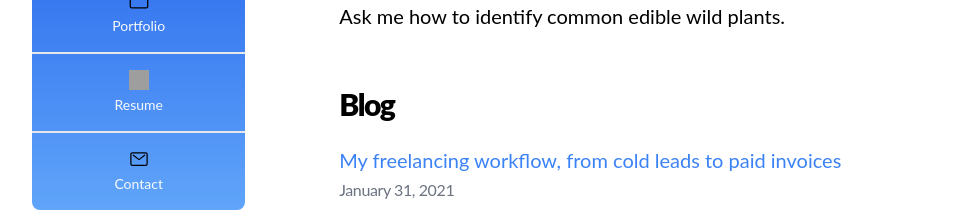
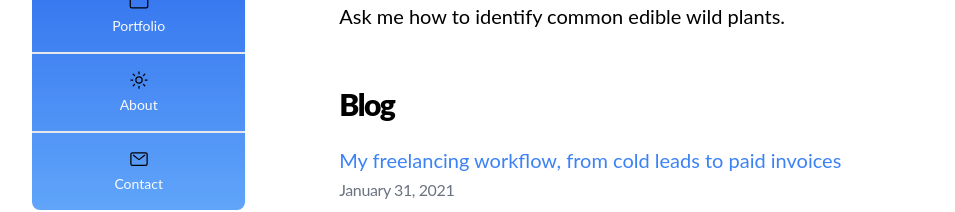
Before and after one commit to samuelsycamore/nextjs-tech-career-blog, a Next.js app: page / in a window 1280 px wide. Shown: the part 344-556 px from the top of the page, without its empty margins (8-963 px from the left). Built offline with nearby package versions, Linux system fonts and the light colour scheme; grey boxes are pictures that could not be loaded.

Commit message:
resume becomes about

```diff
--- a/components/navbar.js
+++ b/components/navbar.js
@@ -41,17 +41,17 @@ export default function NavBar() {
               <span className="block">Portfolio</span></a>
             </Link>
 
-            <Link href="/resume">
+            <Link href="/about">
             <a className="relative text-inverted text-center hover:text-gray-900
           lg:block lg:py-4 lg:border-b-2
-          lg:hover:bg-blue-400" title="Resume">
+          lg:hover:bg-blue-400" title="About">
             <Image
-                src="/images/document-outline.svg"
+                src="/images/sun-outline.svg"
                 height={20}
                 width={20}
                 alt="icon"
               />
-              <span className="block">Resume</span></a>
+              <span className="block">About</span></a>
             </Link>
 
           <Link href="/contact">
--- a/pages/resume.js
+++ b/pages/about.js
@@ -2,18 +2,18 @@ import Head from 'next/head'
 import Layout, { siteTitle } from '../components/layout'
 
 
-export default function Contact({  }) {
+export default function About({  }) {
   return (
     <Layout>
       <Head>
-        <title>Resume - {siteTitle}</title>
+        <title>About - {siteTitle}</title>
       </Head>
       <section className="py-4">
-      <h1 className="text-4xl tracking-tighter font-black my-4">Resume</h1>
+      <h1 className="text-4xl tracking-tighter font-black my-4">About</h1>
 
 
         <p>
-        resume
+        about
         </p>
 
       </section>
```
Also changed, not shown: public/images/sun-outline.svg (added).
